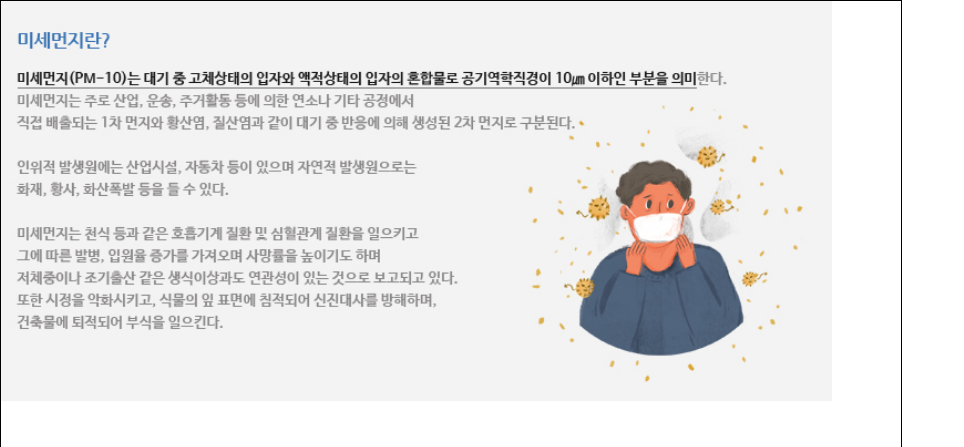
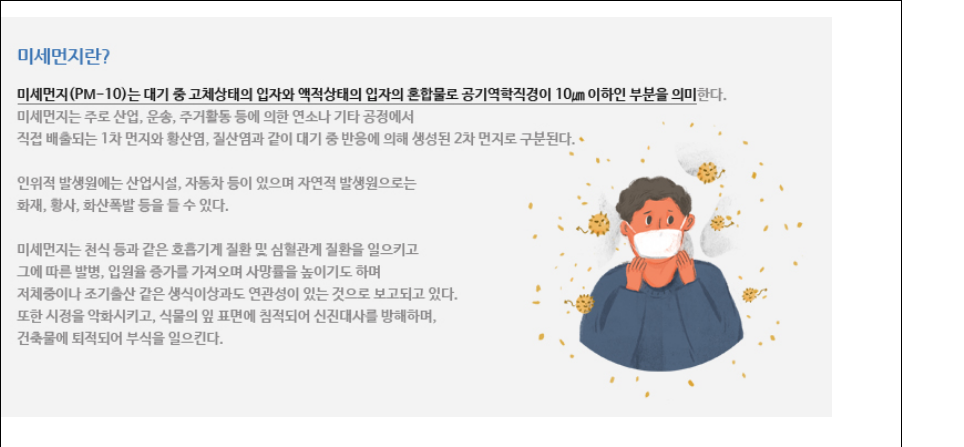
Before and after one commit to jinojung/ICT_Webapp, a plain HTML site: page what.html in a window 1280 px wide. Shown: the top 447 px of the page, without its empty margins (0-964 px from the left). Drawn offline with Linux system fonts and the light colour scheme.

Commit message:
Update what.html

```diff
--- a/what.html
+++ b/what.html
@@ -14,7 +14,7 @@
 
   <body style="margin: 0">
     <div style="width: 900px; height: 950px; border: solid black 1px">
-      <img src="img/dust_img_1.jpg" height="400">
+      <p><img src="img/dust_img_1.jpg" height="400"></p>
       <a href="page2.html"><div class="buttons" style="width: 500px; height: 200px; top: 450px; left: 200px">뒤로 가기</div></a>
     </div>
   </body>
```
